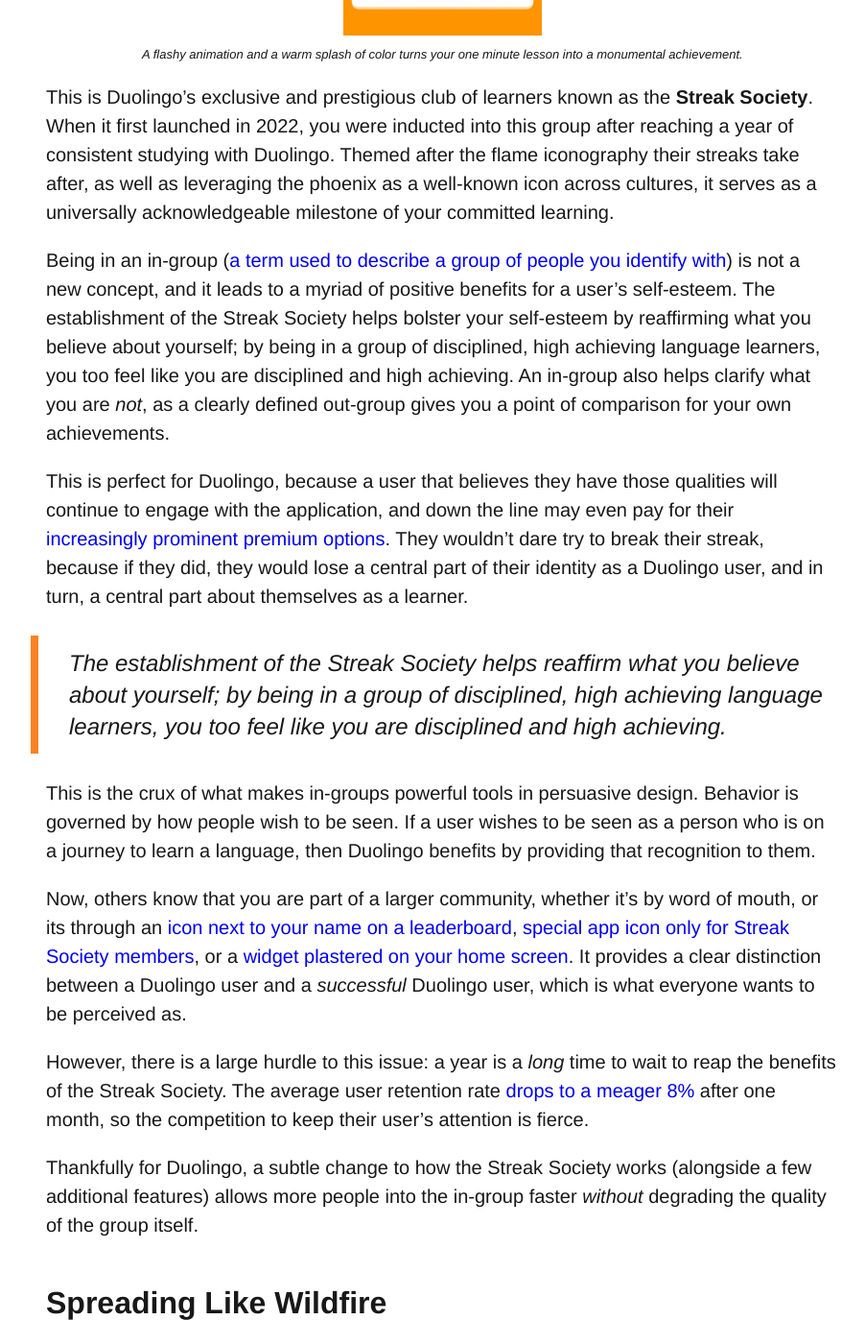
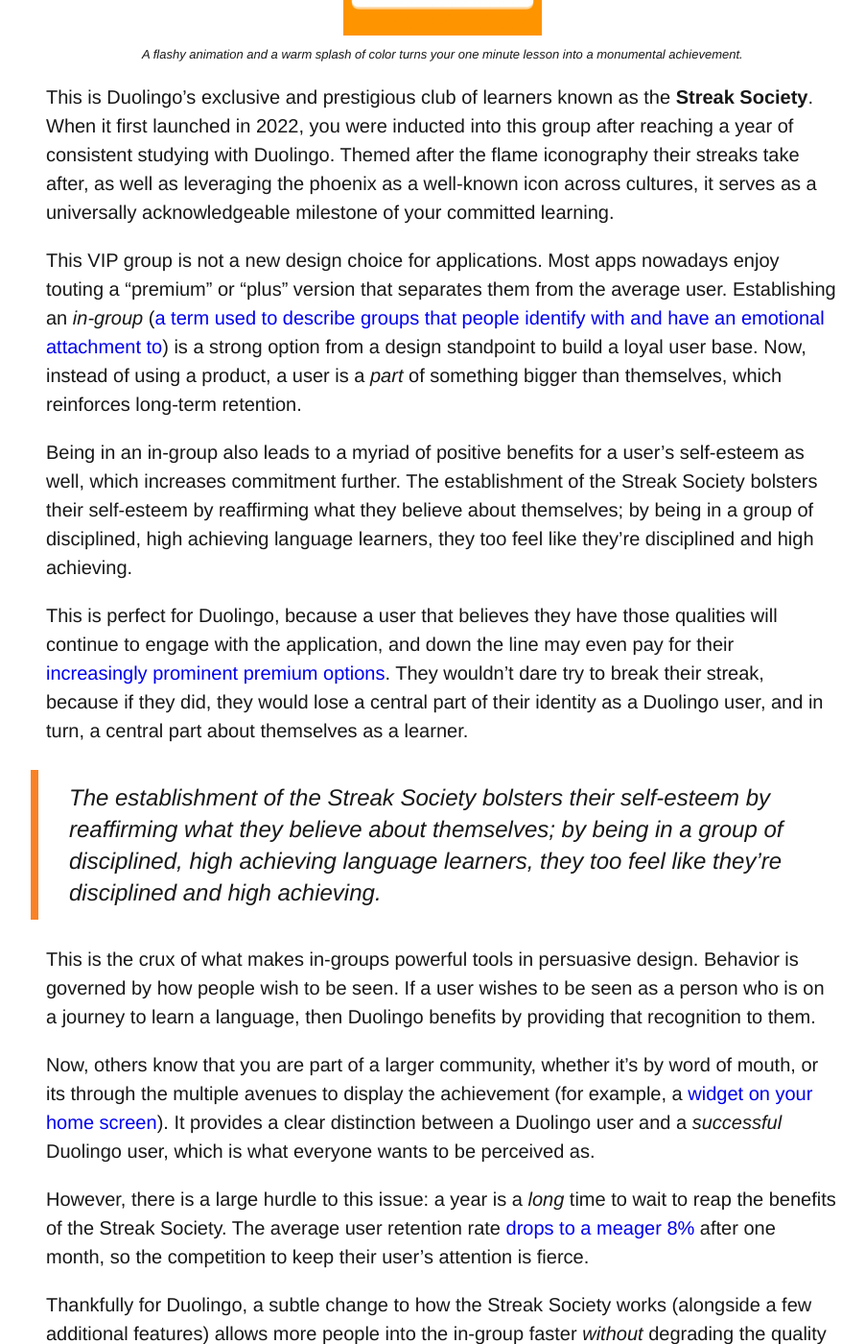
Before and after one commit to MiniMinstrel/uxblog, a Jekyll site: the page built from _posts/2025-05-21-duolingo-and-identity-design.md, in a window 1280 px wide and 1400 px high, scrolled down 2405 px. Shown: the whole window at 96% size, without its empty margins (96-998 px from the left). Built offline with Jekyll 4.4.1, drawn with Linux system fonts in a browser that asks for light colours; some of the changed text lies outside the part shown.

Commit message:
proofreading edits

```diff
--- a/_posts/2025-05-21-duolingo-and-identity-design.md
+++ b/_posts/2025-05-21-duolingo-and-identity-design.md
@@ -12,7 +12,7 @@ A close second though? Probably someone with a triple digit Duolingo streak.
 ![](/assets/images-posts/700-day-streak.png){: style="width: 50%;"}
 _Duolingo loves to remind you how dedicated you are to learning. But just how much quality learning is being done here?_
 
-To those who are not one of the 130 million monthly active users Duolingo has, the application touts a "gamified" approach to learning languages that makes the daunting idea a bit more approachable. Users walk a linear path to language mastery through bite-sized lessons every day, building up a streak day after day to keep the loveable (yet sadistic) mascot, Duo, happy.
+To those who are not one of the [130 million monthly active users](https://investors.duolingo.com/static-files/01420520-3377-4985-887b-55ed3c1e4fc5) Duolingo has, the application touts a "gamified" approach to learning languages that makes the daunting idea a bit more approachable. Users walk a linear path to language mastery through bite-sized lessons every day, building up a streak day after day to keep the loveable (yet sadistic) mascot, Duo, happy.
 
 It has come a long way since its humble beginnings back in 2012, where its sole goal was to lower the barrier to entry to education and bring a free way for people to learn another language. However, while Duolingo continues to pull [PR stunt after PR stunt](https://www.adweek.com/brand-marketing/duolingo-experimenting-with-silence-amid-social-media-blackout/), I wanted to put Duolingo's core mechanic under the limelight: streaks. Once an extremely useful system to keep you motivated to learn, it has warped over time into something far more reflective of yourself...for better or for worse.
 
@@ -27,15 +27,17 @@ _A flashy animation and a warm splash of color turns your one minute lesson into
 
 This is Duolingo's exclusive and prestigious club of learners known as the **Streak Society**. When it first launched in 2022, you were inducted into this group after reaching a year of consistent studying with Duolingo. Themed after the flame iconography their streaks take after, as well as leveraging the phoenix as a well-known icon across cultures, it serves as a universally acknowledgeable milestone of your committed learning.
 
-Being in an in-group ([a term used to describe a group of people you identify with](https://www.ebsco.com/research-starters/social-sciences-and-humanities/ingroups-and-outgroups)) is not a new concept, and it leads to a myriad of positive benefits for a user's self-esteem. The establishment of the Streak Society helps bolster your self-esteem by reaffirming what you believe about yourself; by being in a group of disciplined, high achieving language learners, you too feel like you are disciplined and high achieving. An in-group also helps clarify what you are _not_, as a clearly defined out-group gives you a point of comparison for your own achievements.
+This VIP group is not a new design choice for applications. Most apps nowadays enjoy touting a "premium" or "plus" version that separates them from the average user. Establishing an *in-group* ([a term used to describe groups that people identify with and have an emotional attachment to](https://www.ebsco.com/research-starters/social-sciences-and-humanities/ingroups-and-outgroups)) is a strong option from a design standpoint to build a loyal user base. Now, instead of using a product, a user is a *part* of something bigger than themselves, which reinforces long-term retention.
+
+Being in an in-group also leads to a myriad of positive benefits for a user's self-esteem as well, which increases commitment further. The establishment of the Streak Society bolsters their self-esteem by reaffirming what they believe about themselves; by being in a group of disciplined, high achieving language learners, they too feel like they're disciplined and high achieving.
 
 This is perfect for Duolingo, because a user that believes they have those qualities will continue to engage with the application, and down the line may even pay for their [increasingly prominent premium options](https://blog.duolingo.com/duolingo-max/). They wouldn't dare try to break their streak, because if they did, they would lose a central part of their identity as a Duolingo user, and in turn, a central part about themselves as a learner.
 
-> The establishment of the Streak Society helps reaffirm what you believe about yourself; by being in a group of disciplined, high achieving language learners, you too feel like you are disciplined and high achieving.
+> The establishment of the Streak Society bolsters their self-esteem by reaffirming what they believe about themselves; by being in a group of disciplined, high achieving language learners, they too feel like they're disciplined and high achieving.
 
 This is the crux of what makes in-groups powerful tools in persuasive design. Behavior is governed by how people wish to be seen. If a user wishes to be seen as a person who is on a journey to learn a language, then Duolingo benefits by providing that recognition to them.
 
-Now, others know that you are part of a larger community, whether it's by word of mouth, or its through an [icon next to your name on a leaderboard](), [special app icon only for Streak Society members](), or a [widget plastered on your home screen](). It provides a clear distinction between a Duolingo user and a _successful_ Duolingo user, which is what everyone wants to be perceived as.
+Now, others know that you are part of a larger community, whether it's by word of mouth, or its through the multiple avenues to display the achievement (for example, a [widget on your home screen](https://blog.duolingo.com/widget-feature/)). It provides a clear distinction between a Duolingo user and a _successful_ Duolingo user, which is what everyone wants to be perceived as.
 
 However, there is a large hurdle to this issue: a year is a _long_ time to wait to reap the benefits of the Streak Society. The average user retention rate [drops to a meager 8%](https://onesignal.com/mobile-app-benchmarks-2024) after one month, so the competition to keep their user's attention is fierce.
 
@@ -43,9 +45,11 @@ Thankfully for Duolingo, a subtle change to how the Streak Society works (alongs
 
 ## Spreading Like Wildfire
 
-Duolingo's solution to keeping user's invested is clever, but simple: quietly reduce the 365 day streak requirement from 365 days to 7 days. Now, you're inducted into this "prestigious" club only after a week of consistency, versus a whole year.
+As hopeful as it is to assume users will stick around fully dedicated for a year, it's risky to rely solely on user behavior for that timeframe. As such, Duolingo needed to balance the quality and the standards of the in-group to satisfy both themselves and their users.
 
-Keep in mind that no design indicators have changed because of this; users still receive the elaborate animation, positive message, and the rewards that come with the club (although they are spread out a bit more). There is still a badge by their name, the phoenix motifs are still present on the widget, etc.
+Their solution is clever, but deviously simple: **quietly reduce the Streak Society streak requirement from one year to one week.**
+
+Keep in mind that no design indicators have changed because of this; users still receive the elaborate animation and celebratory messaging. There is still a badge by their name, the phoenix motifs are still present on the widget, etc.
 
 The status is still perceived as "exclusive" and "rigorous", but the standards are lowered to where users receive that self-esteem boost earlier in their usage, rather than waiting for the payoff a year later.
 
@@ -53,32 +57,36 @@ This is perfect for Duolingo, as now instead of having to fight an 8% or worse r
 
 Furthermore, the push to establish a user early on via streaks and the Streak Society is complimented by just _how easy_ it is to keep a streak.
 
-Streak Freezes, for example, help preserve streaks should learners forget to do their lessons that day, which is an amazing idea on paper. We all live busy lives, and a safety net helps ensure that our hard earned progress doesn't go to waste is always appreciated. However, with the frequency at which Streak Freezes can be purchased (or even as rewards for lessons), streaks can be maintained for months and months on end without logging in as often. Streak Freezes also don't count against the streak, so to others, it appears as though the streak if a perfect one; a symbol of a flawless, dedicated learner.
+Streak Freezes, for example, help preserve streaks should learners forget to do their lessons that day, which is an amazing idea on paper. We all live busy lives, and a safety net ensures that our hard earned progress doesn't go to waste is always appreciated.
+
+However, with the frequency at which Streak Freezes can be purchased (or even given as rewards for lessons), streaks can be maintained for months and months on end without logging in as often. Streak Freezes also don't count against the streak, so it still appears as though the streak if a perfect one; a symbol of a flawless, dedicated learner.
 
 ![](/assets/images-posts/frozen-calendar.png){: style="width: 40%;"}
-_Users can view their calendar to see how many days they've skipped, but other users can only see the number._
+_Users can view their calendar to see how many days they've skipped, but other users can't. Does this look like dedicated learning still?_
 
 And should a streak get broken despite every guard rail, Duolingo is generous enough to even offer a _Streak Repair_, should you be willing to sit through a few short lessons to get it back.
 
-All of these efforts are to ensure that the streak stays alive. It becomes not a metric of your progress, but a metric of _you_, and how consistent _you_ are. The double-edged sword of streaks comes in the form of how tightly people cling to them once they pass a certain threshold. Loss aversion is the bias users experience in which the pain of losing something is a stronger influence than gaining something new. As the streak grows larger, so too does the perceived loss should a user break a streak.
+All of these efforts are to ensure that the streak stays alive, due to the power it holds over the user. As the streak grows larger, so too does the perceived loss the user feels should they break a streak. This is textbook loss aversion, which makes the pain of loss feel stronger than earning something.
 
-> Streak Freezes also don't count against the streak, so to others, it appears as though the streak if a perfect one; a symbol of a flawless, dedicated learner.
+> Streak Freezes also don't count against the streak, so it still appears as though the streak if a perfect one; a symbol of a flawless, dedicated learner.
 
-This fear bypasses logic and appeals to emotion, which is the core of persuasive design. Logically, the streak is not an indicator of your language learning process. Users are learning a language piece by piece regardless of how many days they show up in a row. However, when emotions begin to cloud a user's judgement, the tendency to take the path of least resistance grows stronger.
+Loss aversion bypasses logic and appeals to emotion, which is the core of persuasive design techniques. Logically, the streak is not an indicator of your language learning process. Users are learning a language piece by piece regardless of how many days they show up in a row. However, when emotions begin to cloud a user's judgement, the tendency to take the path of least resistance grows stronger.
 
 And when Duolingo presents these easy options to maintain the streak _without_ the negative effects of not being in the in-group, it becomes easier to let the true educational purpose of Duolingo take a backseat, and reap the benefits of a free status symbol.
 
 ## Is This Still About Learning?
 
-I do want to take the time to acknowledge though that when used responsibly, these can be *great* systems that allow users to develop desirable habits in their daily lives. Streaks is not an unfamiliar concept, and when applied to a basic goal (such as learning languages or exercising), it adds [structure and a goal beyond a simple task (maintaining the streak)](https://www.scientificamerican.com/article/why-keeping-a-streak-boosts-your-motivation/).
+I do want to take the time to acknowledge though that when used responsibly, these are *great* systems that allow users to develop desirable habits in their daily lives. Streaks is not an unfamiliar concept, and when applied to a basic goal (such as learning languages or exercising), it adds [structure and a goal beyond the simple task](https://www.scientificamerican.com/article/why-keeping-a-streak-boosts-your-motivation/).
 
 If Duolingo didn't work for people, it wouldn't be as popular as it is now.
 
 However, it's also important to note that Duolingo's design is [intentionally geared towards maximizing user retention](https://youtu.be/9KqrnBiyBQ8?t=142). Streaks, and the community that comes with it, are one piece of the puzzle that comes with ensuring active users remain active and become more likely to pay for premium services.
 
-They have expertly accounted for both of the pain points in designing streaks: rewarding users earlier in the streak to keep it novel and exciting, and making the higher streaks easier to maintain to continue inflating its value. In short, it's become something of a spectacle: bright, bold, popular, and hard to look away from.
+They have expertly accounted for both of the pain points in designing streaks: rewarding users earlier in the streak to keep it novel and exciting, and making the higher streaks easier to maintain to continue inflating its value. In short, these streaks become something of a spectacle: bright, bold, popular, and hard to look away from.
 
 With those qualities though, it's easy to find it becoming a replacement over a user's sole reason for starting: learning a language. The appearance itself becomes a reward, but when it does, the process can begin to lose its luster. Does the joy from opening Duolingo come from building a streak so all can see the progress? Or is it from deepening your knowledge in a language and their culture?
+
+> In short, these streaks become something of a spectacle: bright, bold, popular, and hard to look away from.
 
 It can be both. But as Duolingo continues to hit the headlines with their newest marketing tricks, there is still a tricky balance between designing for engagement and designing for enrichment.
 
```
